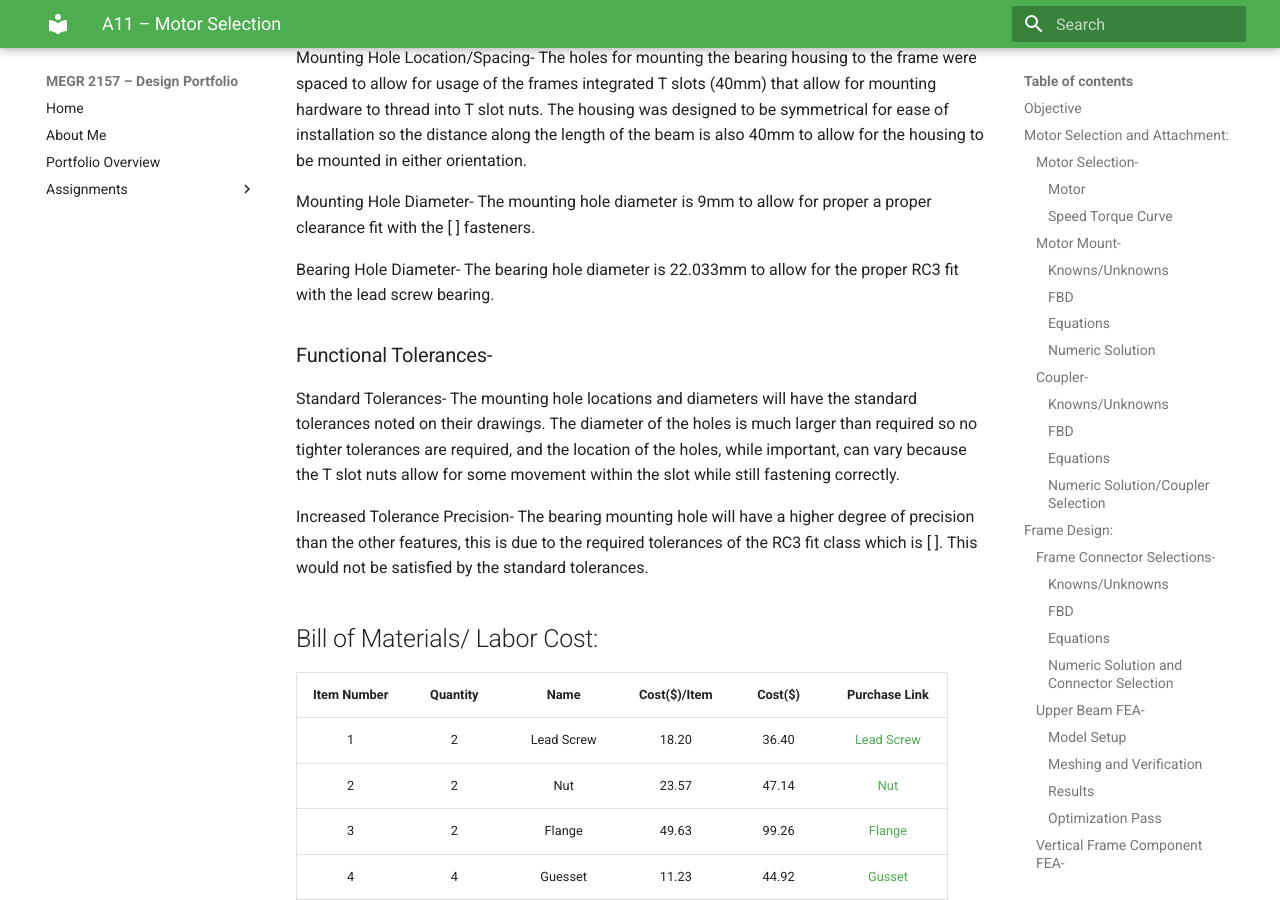
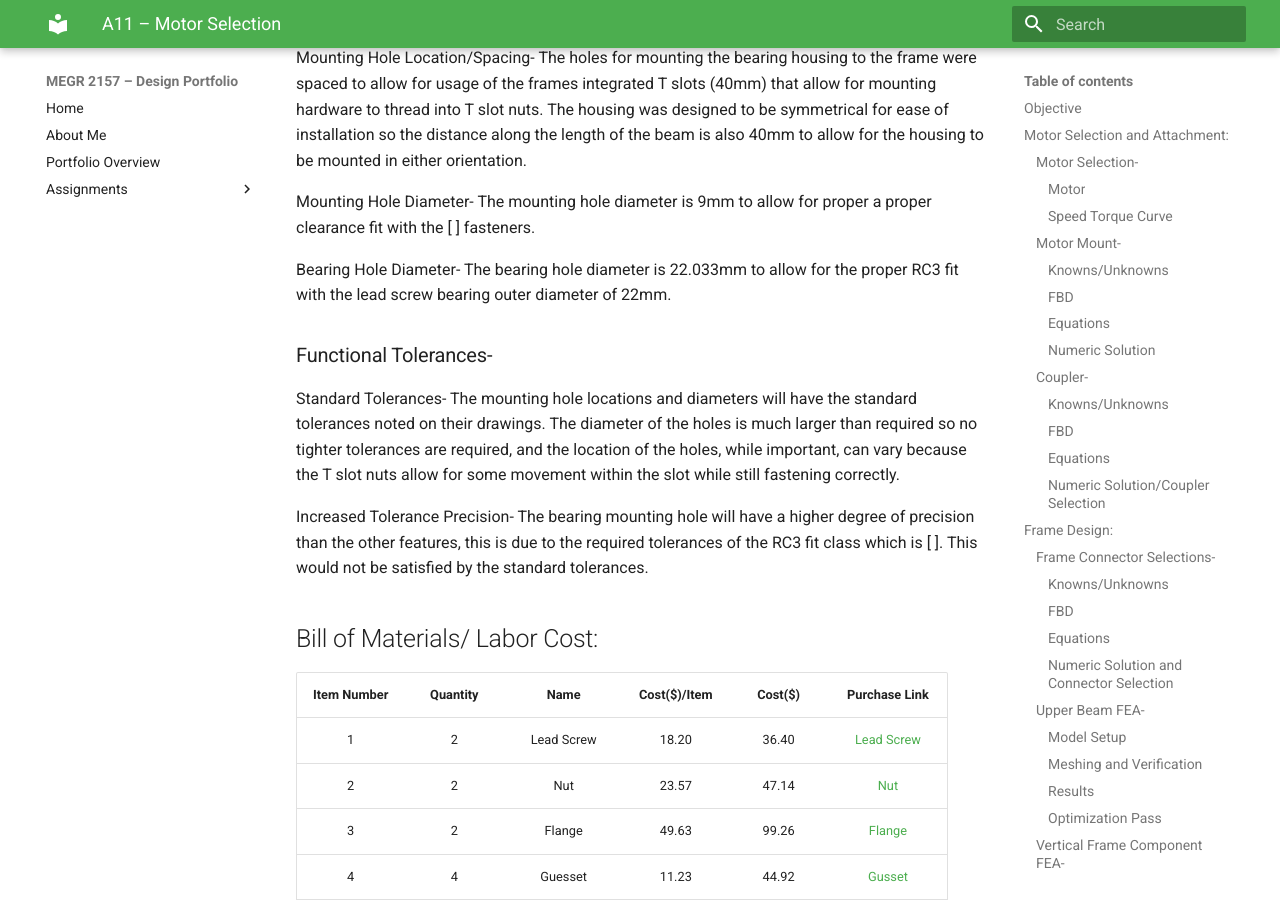
Before and after one commit to Taylor-Rockefeller-Portfolio/megr2157-portfolio, an MkDocs documentation site: the page built from docs/assignments/a11/index.md, in a window 1280 px wide and 900 px high, scrolled down 17581 px. Built offline with MkDocs 1.6.1 and Material for MkDocs 9.7.7, drawn with Linux system fonts in a browser that asks for light colours.

Commit message:
Update index.md

```diff
--- a/docs/assignments/a11/index.md
+++ b/docs/assignments/a11/index.md
@@ -144,7 +144,7 @@ Mounting Hole Diameter-
 The mounting hole diameter is 9mm to allow for proper a proper clearance fit with the [     ] fasteners.
 
 Bearing Hole Diameter-
-The bearing hole diameter is 22.033mm to allow for the proper RC3 fit with the lead screw bearing.
+The bearing hole diameter is 22.033mm to allow for the proper RC3 fit with the lead screw bearing outer diameter of 22mm.
 
 ### Functional Tolerances-
 
```
